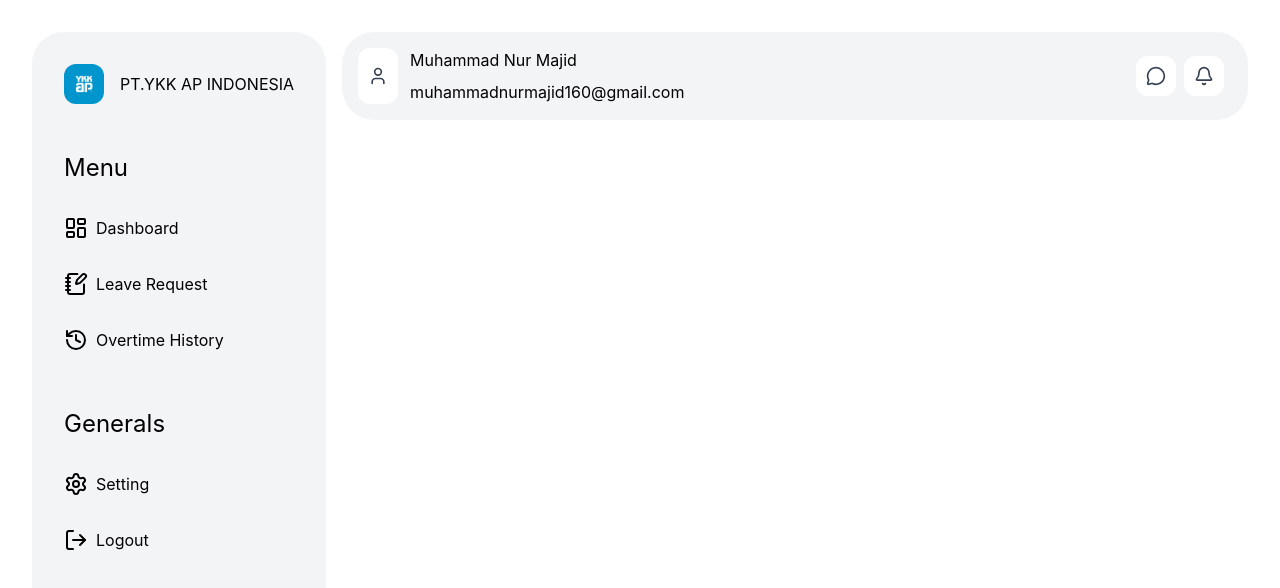
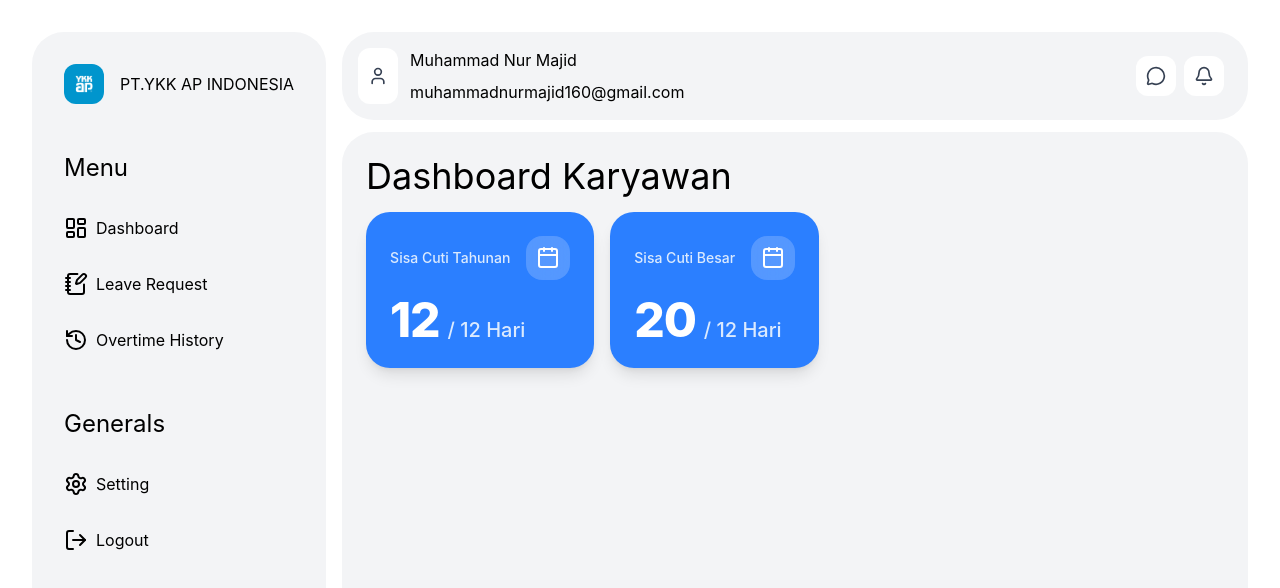
Before and after one commit to majidilharam/tugas-kkp, a React (Vite) app: page / in a window 1280 px wide. Shown: the top 588 px of the page. Built offline with nearby package versions, Linux system fonts and the light colour scheme.

Commit message:
create card info

```diff
--- a/src/App.jsx
+++ b/src/App.jsx
@@ -6,7 +6,7 @@ import OvertimeHistory from "./pages/OvertimeHistory"
 
 const App = () => {
   return (
-    <div className="flex items-start gap-4 p-4 min-h-screen">
+    <div className="flex gap-4 p-4 h-screen w-full overflow-hidden ">
       <Sidebar />
 
 
--- /dev/null
+++ b/src/components/Card.jsx
@@ -0,0 +1,25 @@
+import { Calendar } from "lucide-react"
+
+const Card = ({title= "", remaining
+    = "", total = ""
+}) => {
+
+
+    return(
+        <div className="bg-blue-500 text-white p-6 rounded-3xl shadow-lg w-fit">
+            <div className="flex gap-4 items-center mb-4">
+              <span className="text-blue-100 text-sm font-medium">{title}</span>
+              <div className="bg-white/20 p-2.5 rounded-2xl backdrop-blur-md">
+                <Calendar className="w-6 h-6 text-white" />
+              </div>
+            </div>
+            <div className="flex items-baseline gap-2">
+              <span className="text-5xl font-extrabold tracking-tight">{remaining}</span>
+              <span className="text-xl font-medium text-blue-100">/ {total} Hari</span>
+            </div>
+            </div>
+
+    )
+}
+
+export default Card
--- a/src/components/Sidebar.jsx
+++ b/src/components/Sidebar.jsx
@@ -4,7 +4,7 @@ import Menu from "./Menu"
 const SideBar = () => {
   return (
     <div className="flex gap-3 items-start">
-      <div className="rounded-4xl bg-gray-100 flex flex-col gap-12 h-screen p-8">
+      <div className="rounded-4xl bg-gray-100 flex flex-col gap-12 h-full p-8">
         <div className="flex gap-4 items-center">
           <div><img className="rounded-xl" src="/logo-ykk.webp" width={40} height={40} /></div>
           <h1>PT.YKK AP INDONESIA</h1>
--- a/src/pages/Dashboard.jsx
+++ b/src/pages/Dashboard.jsx
@@ -1,10 +1,12 @@
 import { Bell, MessageCircle, User } from "lucide-react"
 import Notif from "../components/Notif"
+import Card from "../components/Card"
 
 const Dashboard = () => {
 
-    return (
-        <div className="bg-gray-100 rounded-4xl w-full flex justify-between">
+  return (
+    <div className="flex flex-col gap-3 h-full ">
+      <div className="bg-gray-100 rounded-4xl w-full flex justify-between">
         <div className="flex flex-col gap-2 p-4">
           <div className="flex gap-3 ">
             <Notif icon={User} />
@@ -21,10 +23,25 @@ const Dashboard = () => {
           </div>
         </div>
       </div>
+      <div className="bg-gray-100 rounded-4xl h-screen p-6">
+        <h1 className="text-4xl">Dashboard Karyawan</h1>
 
-    )
+
+        <div className="mt-4">
+          <div className="flex gap-4 items-center mb-4">
+
+            <Card title="Sisa Cuti Tahunan" remaining="12" total="12"/>
+            <Card title="Sisa Cuti Besar" remaining="20" total="12"/>
+
+          </div>
+        </div>
+      </div>
+    </div>
+
+
+  )
 }
 
 
 
-      export default Dashboard
+export default Dashboard
```
